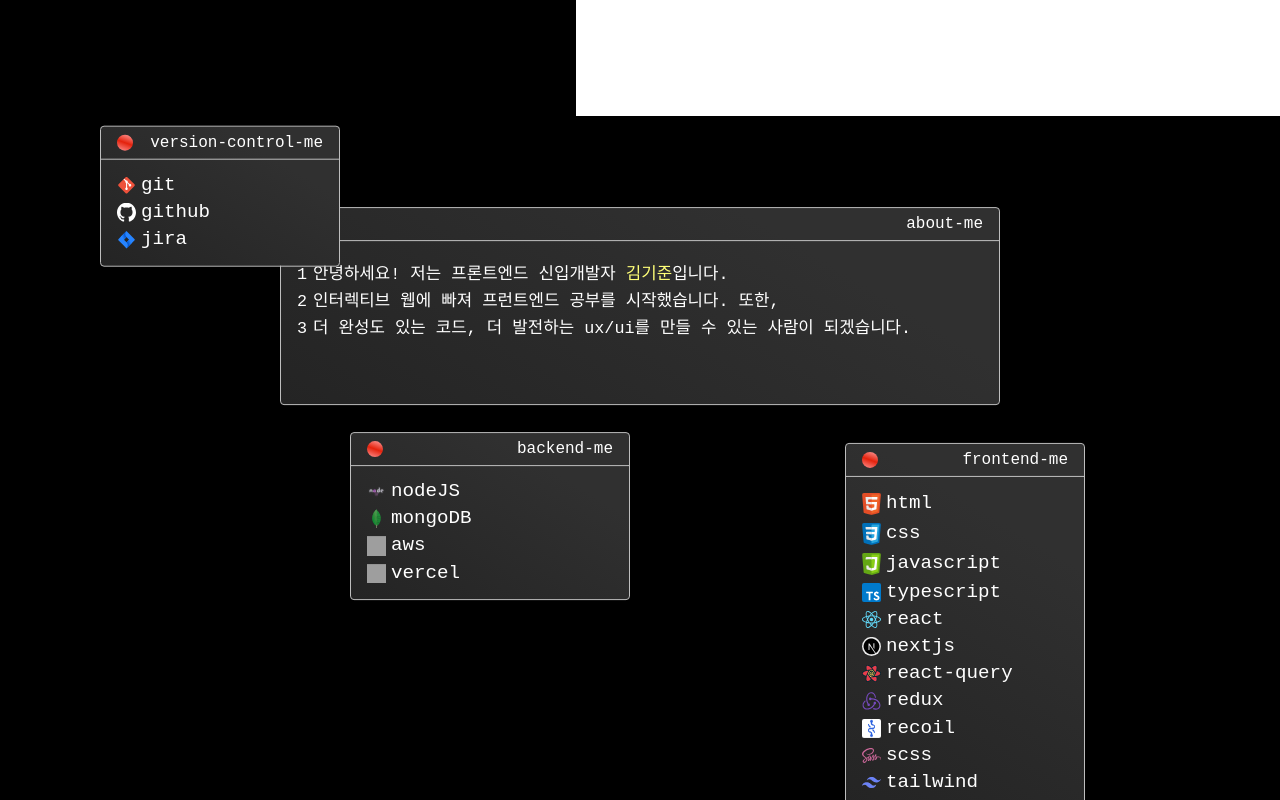
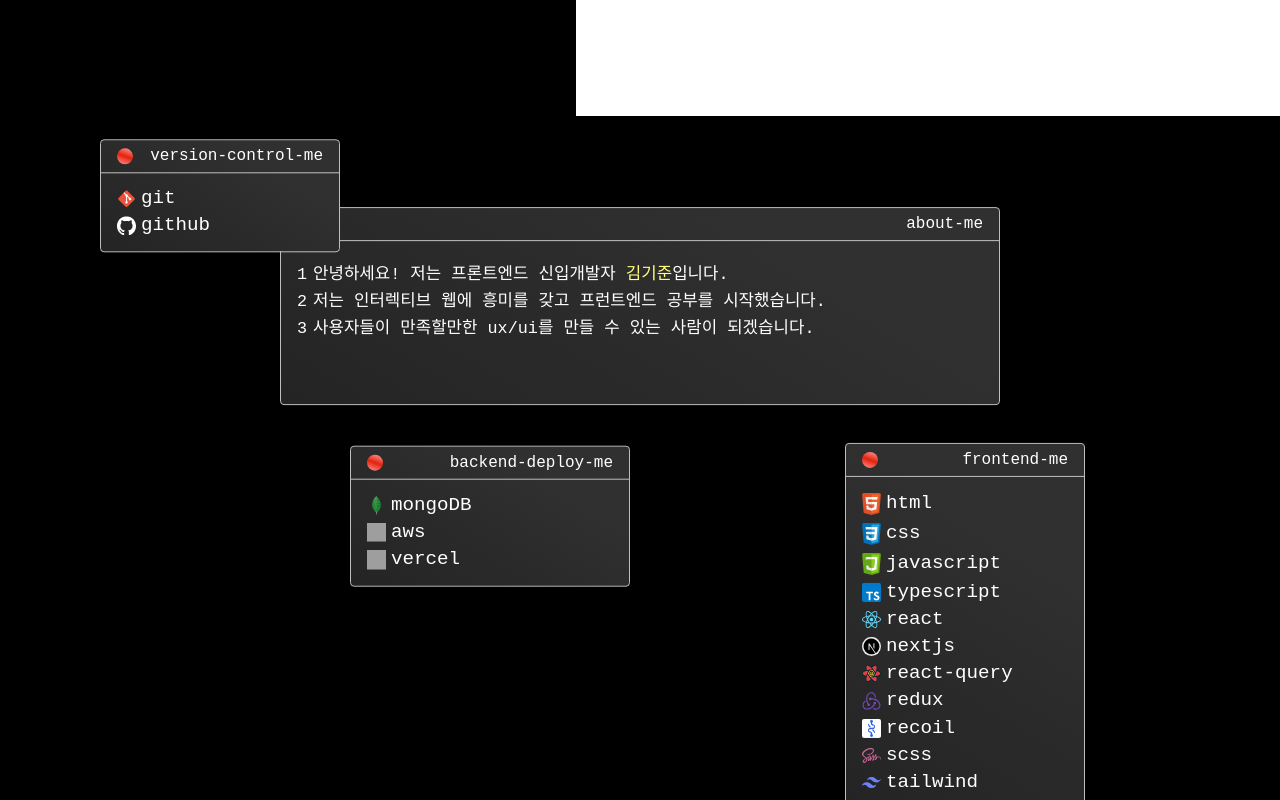
Before and after one commit to ki2183/portfolie-vercel, a React (Create React App) app: page / in a window 1280 px wide. Shown: the part 684-1484 px from the top of the page. Built offline with nearby package versions, Linux system fonts and the light colour scheme; grey boxes are pictures that could not be loaded.

Commit message:
update SkillTree
스킬트리 업뎃

```diff
--- a/src/PAGE/mainPage/myskillTrees/myskillTrees.tsx
+++ b/src/PAGE/mainPage/myskillTrees/myskillTrees.tsx
@@ -70,12 +70,12 @@
                         </li>
                         <li>
                             <span>2</span>
-                            <span> 인터렉티브 웹에 빠져 프런트엔드 공부를 시작했습니다. 또한, </span>
+                            <span> 저는 인터렉티브 웹에 흥미를 갖고 프런트엔드 공부를 시작했습니다. </span>
 
                         </li>
                         <li>
                             <span>3</span>
-                            <span>더 완성도 있는 코드, 더 발전하는 ux/ui를 만들 수 있는 사람이 되겠습니다.</span>
+                            <span> 사용자들이 만족할만한 ux/ui를 만들 수 있는 사람이 되겠습니다.</span>
                         </li>
                     </ol>
             </AboutFrame>
@@ -149,10 +149,6 @@
 
     const svgArr = [
         {
-            src:"nodejs",
-            name:"nodeJS",
-            baseColor:"base-black-svg"
-        },{
             src:"mongodb",
             name:"mongoDB",
             baseColor:"none"
@@ -171,7 +167,7 @@
         <AboutFrame
                 x={-300}
                 wh={wh}
-                title={"backend-me"}
+                title={"backend-deploy-me"}
                 class_name_in="container-backend-in"
                 class_name_out="container-backend-out"
             >
@@ -201,10 +197,6 @@
             src:"github",
             name:"github",
             baseColor:"base-white-svg"
-        },{
-            src:"jira",
-            name:"jira",
-            baseColor:""
         }
     ]
 
```
